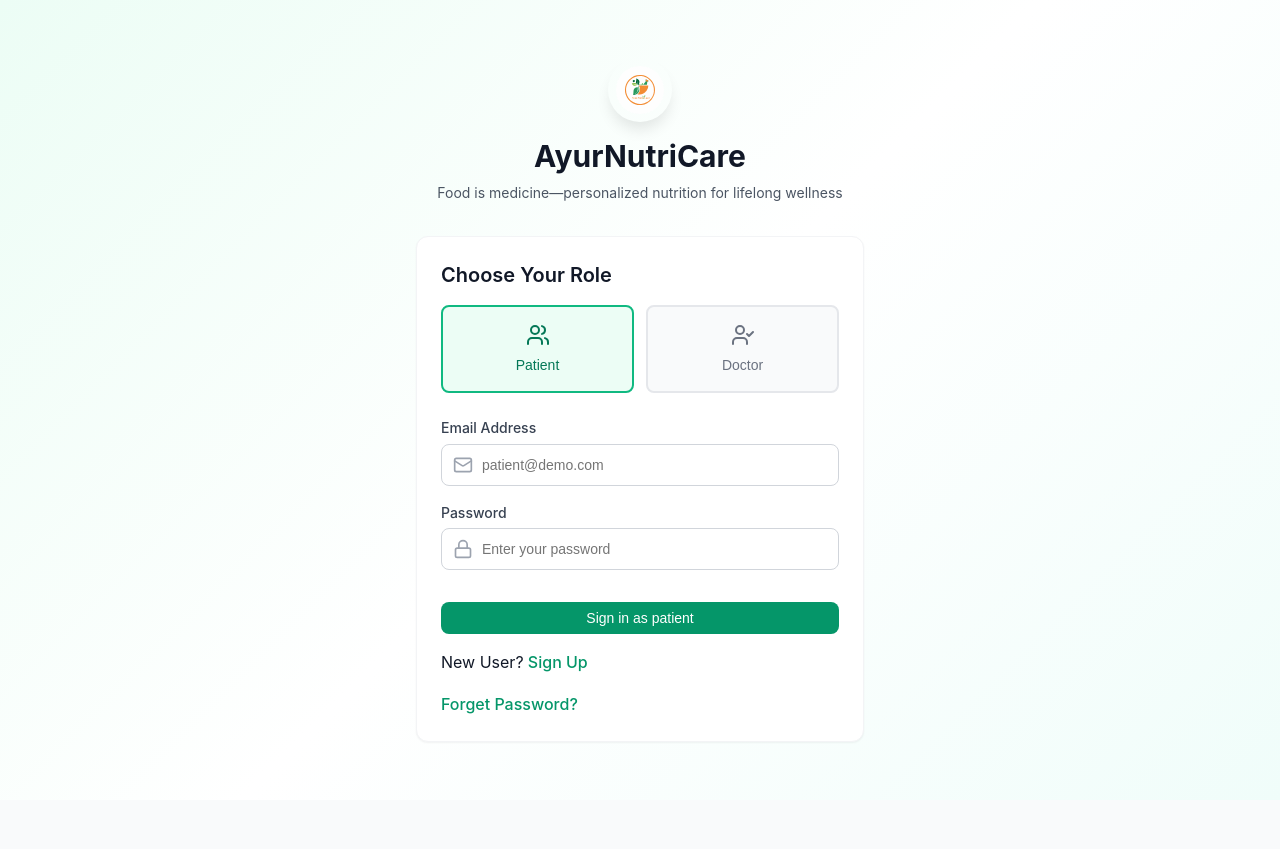
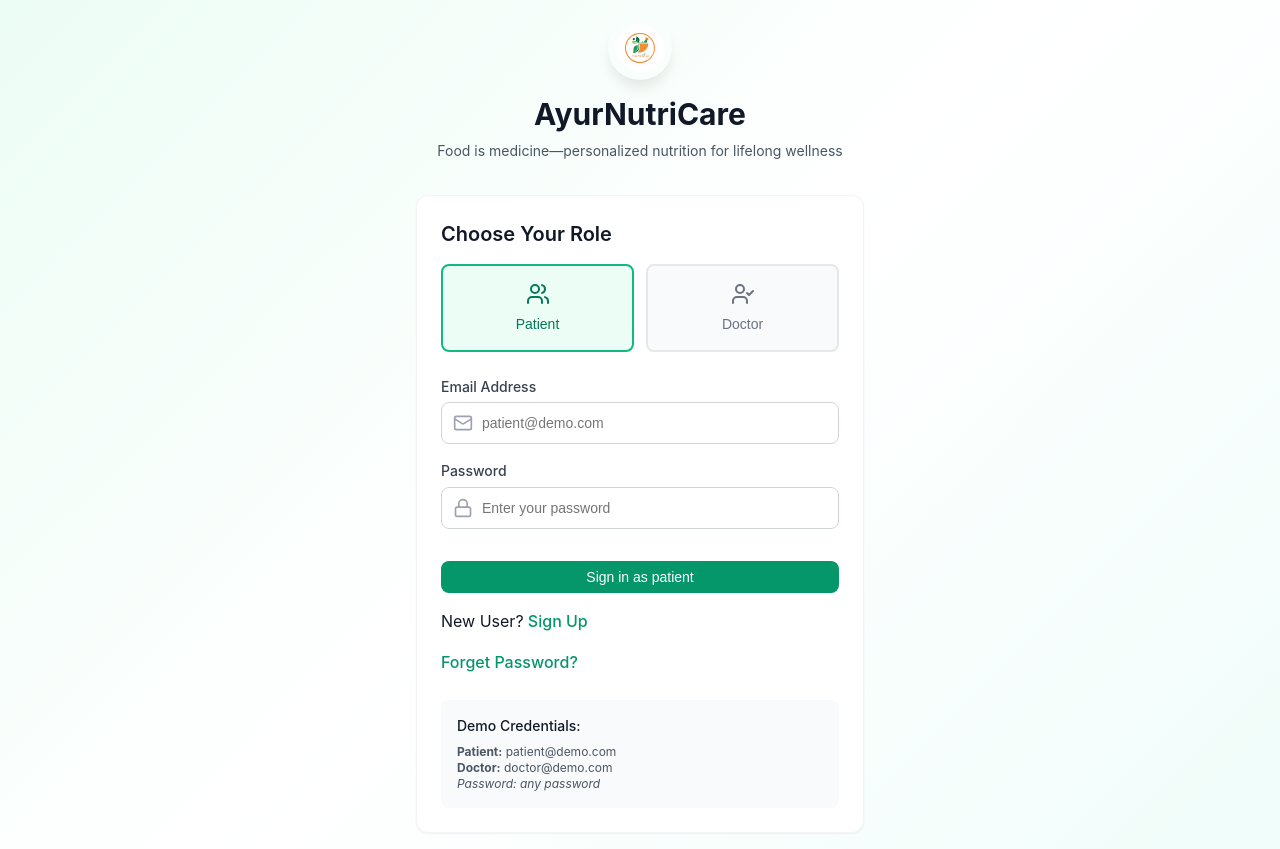
Before and after one commit to Team-Qua-n-tum/AyurNutriCare, a React (Vite) app: page /login in a window 1280 px wide. Before the commit the page ends 800 px from the top, so only its background shows below. Built offline with nearby package versions, Linux system fonts and the light colour scheme.

Commit message:
added demo credentials section to LoginPage component

```diff
--- a/src/components/LoginPage.jsx
+++ b/src/components/LoginPage.jsx
@@ -119,14 +119,14 @@ export function LoginPage() {
               <Link to="/forget" className="text-emerald-600 hover:underline"> Forget Password?</Link>
             </p>
           </form>
-          {/* <div className="demo-credentials">
+          <div className="demo-credentials">
             <h3 className="text-sm font-medium text-gray-900 mb-2">Demo Credentials:</h3>
             <div className="text-xs text-gray-600 space-y-1">
               <p><strong>Patient:</strong> patient@demo.com</p>
               <p><strong>Doctor:</strong> doctor@demo.com</p>
               <p><em>Password: any password</em></p>
             </div>
-          </div> */}
+          </div>
         </div>
       </div>
     </div>
```
